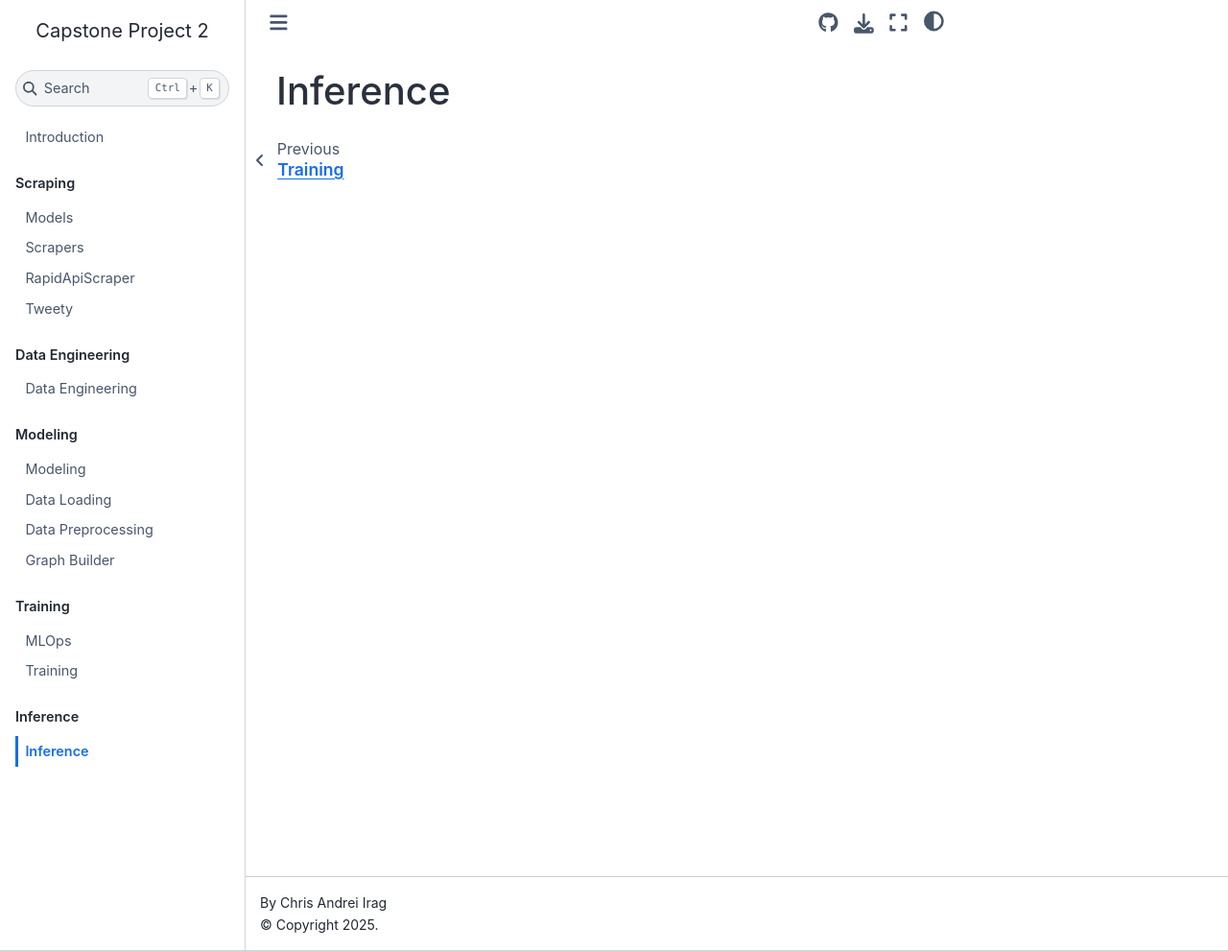
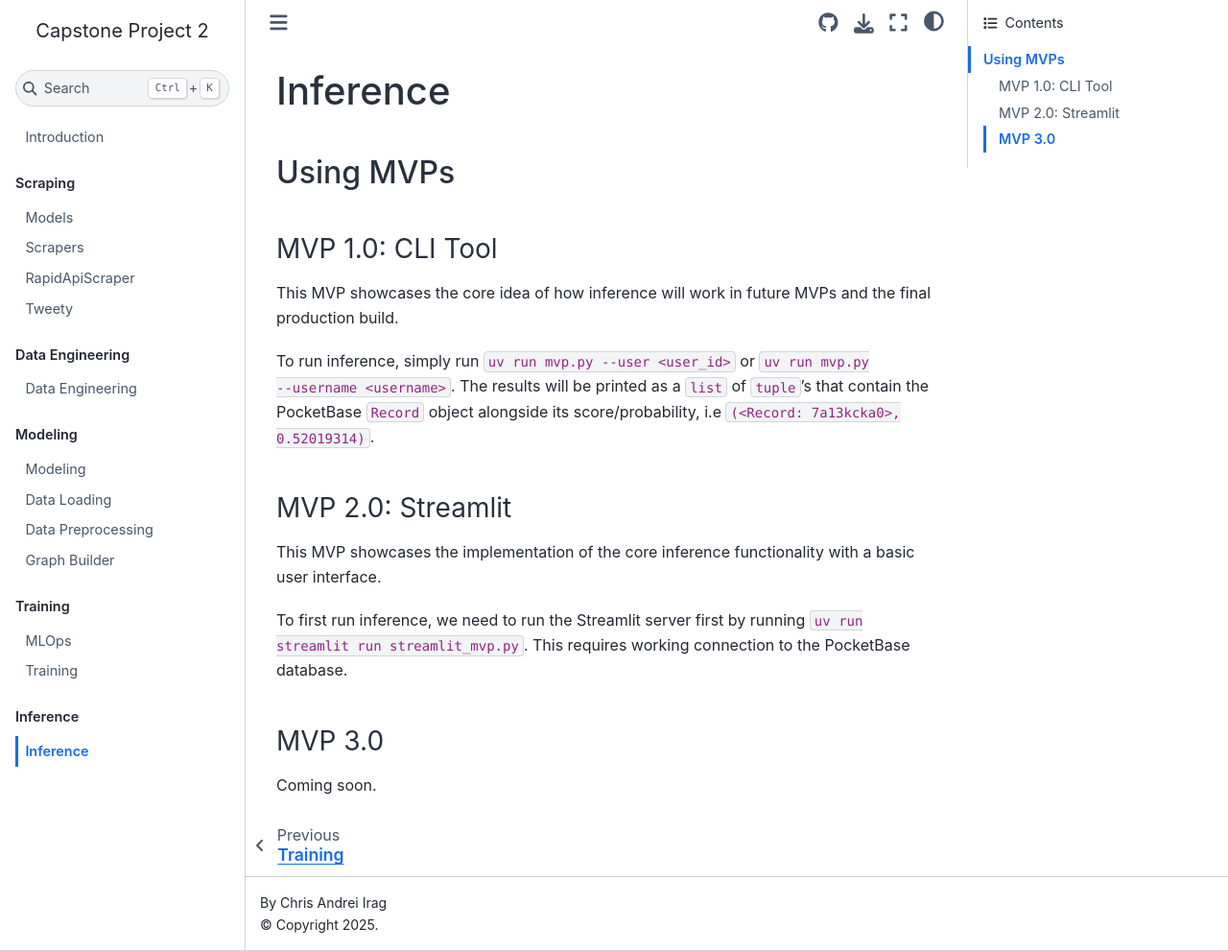
Before and after one commit to iragca/capstone-project-2, a Jupyter Book: the page built from docs/content/inference/Inference.md, in a window 1280 px wide and 991 px high. Shown: the whole window at 96% size. Built offline with Jupyter Book 1.0.4 settings and Sphinx 7.4.7 and the Sphinx Book theme 1.1.4, drawn with Linux system fonts in a browser that asks for light colours.

```diff
--- a/docs/content/inference/Inference.md
+++ b/docs/content/inference/Inference.md
@@ -1 +1,19 @@
 # Inference
+
+## Using MVPs
+
+### MVP 1.0: CLI Tool
+
+This MVP showcases the core idea of how inference will work in future MVPs and the final production build.
+
+To run inference, simply run `uv run mvp.py --user <user_id>` or `uv run mvp.py --username <username>`. The results will be printed as a `list` of `tuple`'s that contain the PocketBase `Record` object alongside its score/probability, i.e `(<Record: 7a13kcka0>, 0.52019314)`.
+
+### MVP 2.0: Streamlit
+
+This MVP showcases the implementation of the core inference functionality with a basic user interface.
+
+To first run inference, we need to run the Streamlit server first by running `uv run streamlit run streamlit_mvp.py`. This requires working connection to the PocketBase database.
+
+### MVP 3.0
+
+Coming soon.
```
Also changed, not shown: docs/content/data_engineering/Data-Engineering.md (+6 -0 lines), docs/content/scraping/Scrapers.md (+2 -0 lines), docs/content/training/MLOps.md (+4 -0 lines), docs/content/training/Training.md (+17 -0 lines), docs/content/scraping/Models.ipynb, docs/content/scraping/RapidAPI.ipynb, docs/content/scraping/Tweety.ipynb.
